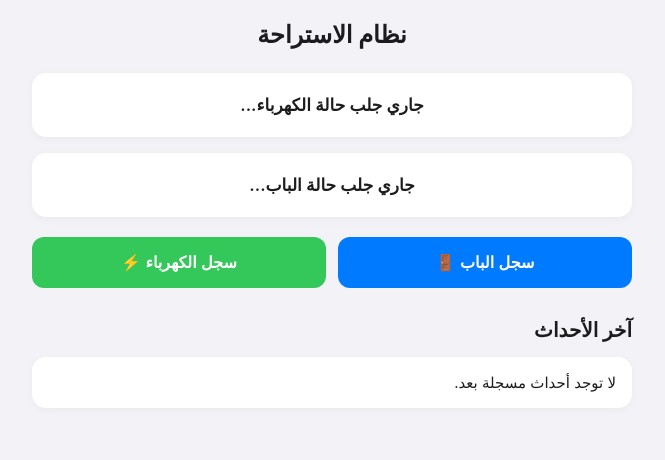
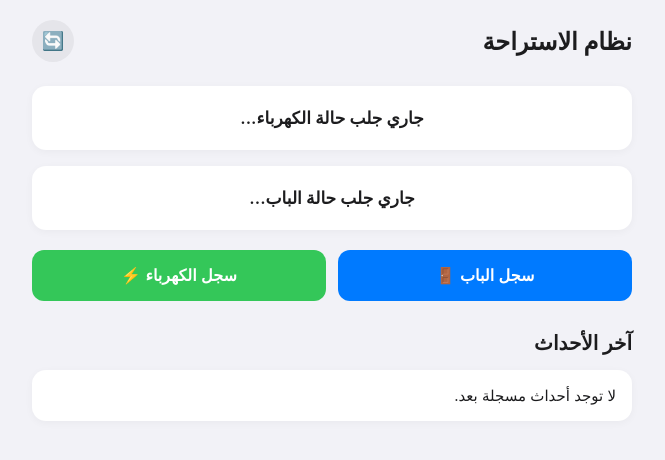
Before and after one commit to Mouhammed-AldarwisH/ker_door, a plain HTML site: page index.html in a window 1280 px wide. Shown: the whole page, without its empty margins (308-973 px from the left). Drawn offline with nearby package versions, Linux system fonts and the light colour scheme; no server answers.

Commit message:
Update index.html

```diff
--- a/index.html
+++ b/index.html
@@ -31,7 +31,31 @@
             -webkit-tap-highlight-color: transparent;
         }
         .container { max-width: 600px; margin: 20px auto; }
-        h2 { text-align: center; font-weight: 700; margin-bottom: 24px; font-size: 24px; }
+
+        /* تنسيق الهيدر وزر التحديث */
+        .header {
+            display: flex;
+            justify-content: space-between;
+            align-items: center;
+            margin-bottom: 24px;
+        }
+        .header h2 { margin: 0; font-size: 24px; font-weight: 700; }
+        .btn-refresh {
+            background: #e5e5ea;
+            border: none;
+            border-radius: 50%;
+            width: 42px;
+            height: 42px;
+            font-size: 18px;
+            cursor: pointer;
+            display: flex;
+            align-items: center;
+            justify-content: center;
+            transition: background 0.2s;
+            padding: 0;
+            flex: none; /* لمنع الزر من التمدد */
+        }
+        .btn-refresh:active { background: #d1d1d6; }
 
         .status-card {
             padding: 20px;
@@ -103,7 +127,10 @@
 <body>
 
 <div class="container">
-    <h2>نظام الاستراحة</h2>
+    <div class="header">
+        <h2>نظام الاستراحة</h2>
+        <button class="btn-refresh" onclick="location.reload()" aria-label="تحديث الصفحة">🔄</button>
+    </div>
 
     <div id="power-status" class="status-card">جاري جلب حالة الكهرباء...</div>
     <div id="door-status" class="status-card">جاري جلب حالة الباب...</div>
```
